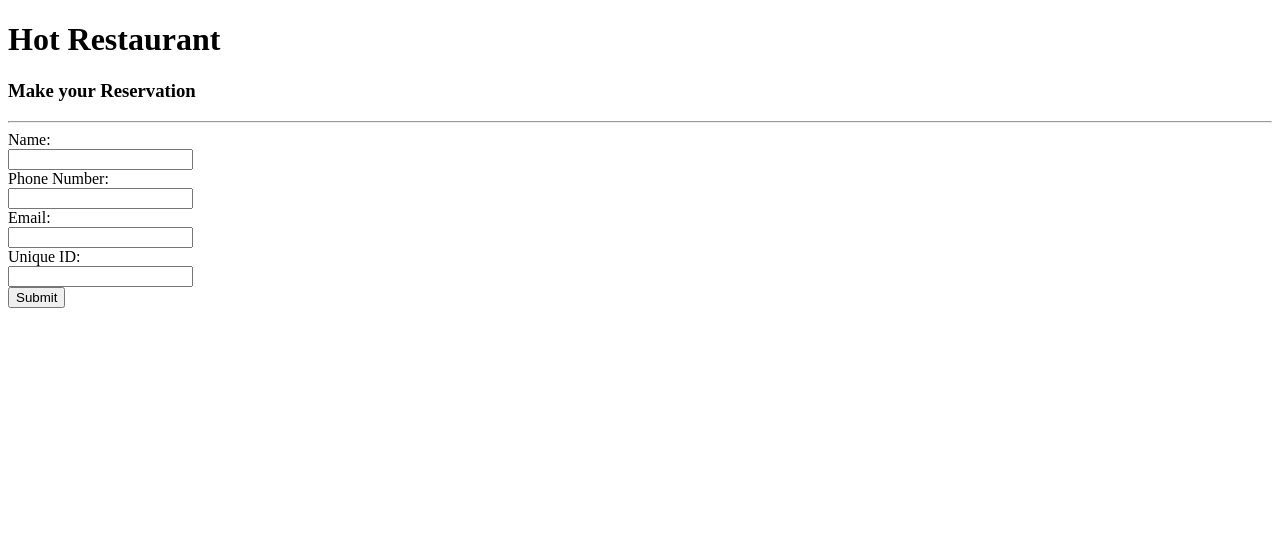
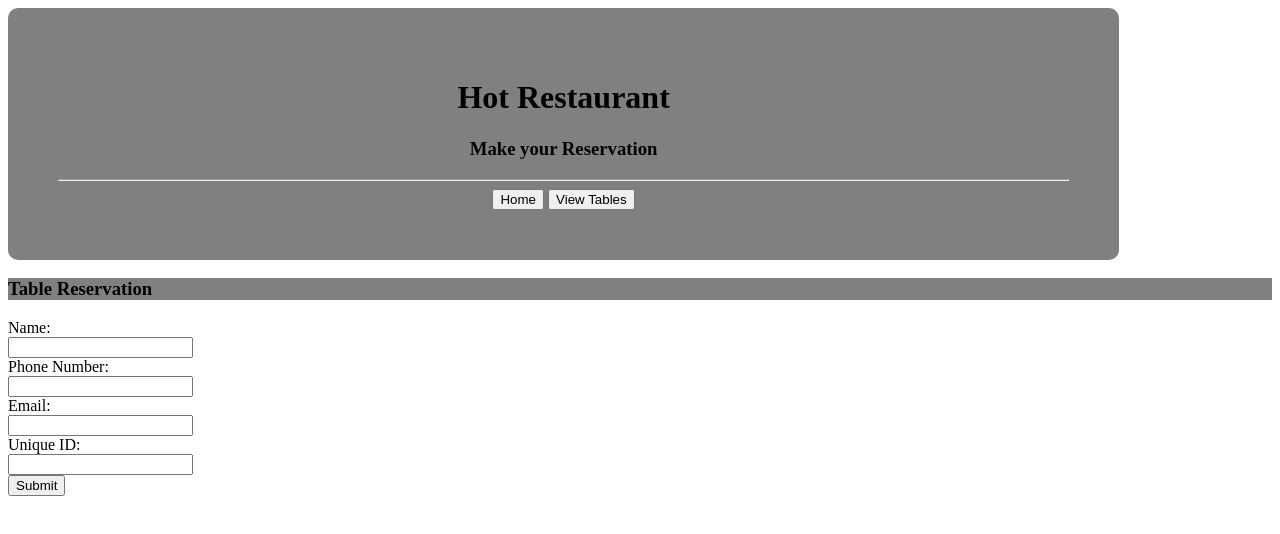
Before and after one commit to tylersweeney/hotRestaurant, a plain HTML site: page reserve.html in a window 1280 px wide. Drawn offline with nearby package versions, Linux system fonts and the light colour scheme.

Commit message:
input style

```diff
--- a/assets/css/styles.css
+++ b/assets/css/styles.css
@@ -18,3 +18,9 @@ h1 {
 button#home {
   display: none;
 }
+
+#input {
+}
+#subheader{
+  background-color: gray;
+}
--- a/reserve.html
+++ b/reserve.html
@@ -5,6 +5,7 @@
   <title>Make a Reservation</title>
   <!-- Latest compiled and minified CSS & JS -->
   <script src="https://code.jquery.com/jquery.js"></script>
+  <link rel="stylesheet" href="assets/css/styles.css">
 
 </head>
 <body>
@@ -13,10 +14,13 @@
       <h1>Hot Restaurant</h1>
       <h3>Make your Reservation</h3>
       <hr>
-
+      <button id="main">Home</button>
+      <button id="tables">View Tables</button>
   </div>
-  <div id="input">
+  <div id="container">
     <form>
+        <h3 id="subheader">Table Reservation</h3>
+        <div id="input">
         Name:<br>
         <input type="text" name="name"><br>
         Phone Number:<br>
@@ -27,6 +31,7 @@
         <input type="text" name="id"><br>
         <input type="submit" value="Submit"><br>
     </form>
+    </div>
   </div>
 </body>
 </html>
```
